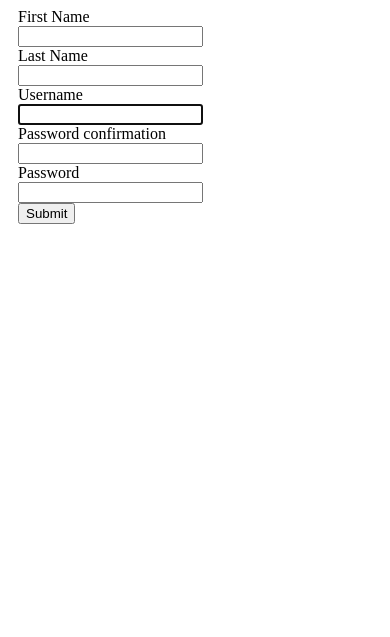
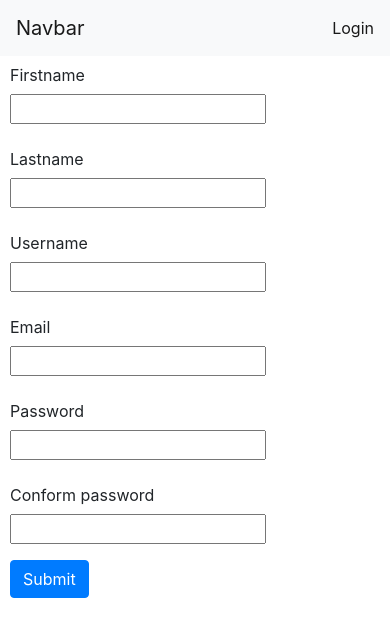
Before and after one commit to AnandRayarao/tool, a Django app: page /user/register/ in a window 390 px wide. Shown: the top 637 px of the page. Run offline with Django 3.2, Linux system fonts and the light colour scheme; parts of the project's set-up code (start-up, migrations or seed data) failed here and were passed over; some libraries are stand-ins or nearby versions.

Commit message:
register and login

```diff
--- a/registration/urls.py
+++ b/registration/urls.py
@@ -4,6 +4,7 @@ from . import views
 
 urlpatterns = [
     path("register/", views.register, name="register"),
-    path("login/", views.login, name="login")
+    path("login/", views.userlogin, name="userlogin"),
+    path("logout/", views.userlogout, name="userlogout")
 
 ]
--- a/registration/views.py
+++ b/registration/views.py
@@ -4,32 +4,25 @@ from django.http import HttpResponse
 from django.shortcuts import render
 from django import forms
 from django.shortcuts import render, redirect
-from django.contrib.auth import authenticate, login
+from django.contrib.auth import authenticate, login, logout
 from django.contrib.auth.forms import UserCreationForm, UsernameField
 
 
 # Create your views here.
 
 class logiForm(forms.Form):
-        username = forms.CharField(label='Email', max_length=100)
+        username = forms.CharField(label='username', max_length=100)
         password = forms.CharField(label="Password",widget=forms.PasswordInput)
 
-class MYUserCreationForm(UserCreationForm):
-    first_name = forms.CharField(
-        label=("First Name"),
-        strip=False,
+class MYUserCreationForm(forms.Form):
+    firstname = forms.CharField(label='Firstname', max_length=100)
+    lastname = forms.CharField(label='Lastname', max_length=100)
+    username = forms.CharField(label='Username', max_length=100)
+    email = forms.CharField(label='Email',widget=forms.EmailInput)
+    password = forms.CharField(label="Password", widget=forms.PasswordInput)
+    password1 = forms.CharField(label="Conform password",
+                                widget=forms.PasswordInput)
 
-    )
-    last_name = forms.CharField(
-        label=("Last Name"),
-        strip=False,
-
-    )
-    email = forms.CharField(
-        label=("Email"),
-        strip=False,
-
-    )
 
 def register(request):
     if request.user.is_authenticated:
@@ -37,20 +30,35 @@ def register(request):
     if request.method == 'POST':
         form = MYUserCreationForm(request.POST)
         if form.is_valid():
-            form.save()
-            username = form.cleaned_data.get('username')
-            password = form.cleaned_data.get('password1')
-            return redirect('/')
-        else:
-            return render(request, 'register.html', {'form': form})
+            print(form.cleaned_data['username'],
+                                            form.cleaned_data['email'],
+                                            form.cleaned_data['password'])
+            user = User.objects.create_user(form.cleaned_data['username'],
+                                            form.cleaned_data['email'],
+                                            form.cleaned_data['password'])
+            user.save()
+
+            return redirect("/user/login")
     else:
         form = MYUserCreationForm()
         return render(request, 'register.html', {'form': form})
 
-def login(request):
-    form = logiForm()
+def userlogin(request):
+
     if request.method == "POST":
-        username = form.cleaned_data.get('username')
-        password = form.cleaned_data.get('password1')
-        authenticate(request,username,password)
-    return render(request, "login.html" , {'form':form})
+        form = logiForm(request.POST)
+        if form.is_valid():
+            username = form.cleaned_data['username']
+            password = form.cleaned_data['password']
+            user = authenticate(username = username, password = password)
+            if user is not None:
+             login(request, user)
+             return redirect('/')
+    else:
+     form = logiForm()
+     return render(request, "login.html" , {'form':form})
+
+def userlogout(request):
+
+    logout(request)
+    return redirect("/")
--- a/templates/base.html
+++ b/templates/base.html
@@ -10,12 +10,25 @@
 </head>
 <body>
 
+
+
+
+
+
 <nav class="navbar navbar-light bg-light">
-  <a class="navbar-brand" href="#">Navbar</a>
+  <a class="navbar-brand" href="/">Navbar</a>
      <div class="navbar-nav">
-      <a class="nav-item nav-link active" href="user/login">Home </a>
+        {% if user.is_authenticated%}
+      <a class="nav-item nav-link active" href="/user/logout">Logout </a>
+       {% else %}
+
+               <a class="nav-item nav-link active" href="/user/login">Login
+               </a>
+
+       {% endif %}
      </div>
 </nav>
+
 <!--<a  href = "/user/register"  class="3btn primary sm">hello</a>-->
 
 {% block content %}
--- a/templates/login.html
+++ b/templates/login.html
@@ -2,7 +2,9 @@
 
 
 
+
 {% block content %}
+
 <form style="margin-left:10px;marigin-top:10px;" method="POST">
     {% csrf_token %}
   <div class="form-group row">
--- a/templates/register.html
+++ b/templates/register.html
@@ -1,37 +1,42 @@
-
+{% extends 'base.html' %}
 
 
 
 {% block content %}
-
 <form style="margin-left:10px;marigin-top:10px;" method="POST">
     {% csrf_token %}
-   <div class="form-group row">
-    <label  class="col-sm-2 col-form-label">{{form.first_name.label}}</label>
+  <div class="form-group row">
+    <label  class="col-sm-2 col-form-label"> {{form.firstname.label}} </label>
     <div class="col-sm-5">
-      {{form.first_name}}
+      {{form.firstname}}
     </div>
   </div>
    <div class="form-group row">
-    <label  class="col-sm-2 col-form-label">{{form.last_name.label}}</label>
+    <label  class="col-sm-2 col-form-label"> {{form.lastname.label}} </label>
     <div class="col-sm-5">
-      {{form.last_name}}
+      {{form.lastname}}
     </div>
   </div>
-  <div class="form-group row">
+     <div class="form-group row">
     <label  class="col-sm-2 col-form-label"> {{form.username.label}} </label>
     <div class="col-sm-5">
       {{form.username}}
     </div>
   </div>
-  <div class="form-group row">
-    <label  class="col-sm-2 col-form-label">{{form.password2.label}}</label>
+    <div class="form-group row">
+    <label  class="col-sm-2 col-form-label"> {{form.email.label}} </label>
     <div class="col-sm-5">
-      {{form.password2}}
+      {{form.email}}
     </div>
   </div>
-   <div class="form-group row">
-    <label  class="col-sm-2 col-form-label">{{form.password1.label}}</label>
+  <div class="form-group row">
+    <label  class="col-sm-2 col-form-label">{{form.password.label}}</label>
+    <div class="col-sm-5">
+      {{form.password}}
+    </div>
+  </div>
+     <div class="form-group row">
+    <label  class="col-sm-2 col-form-label"> {{form.password1.label}} </label>
     <div class="col-sm-5">
       {{form.password1}}
     </div>
@@ -41,5 +46,4 @@
 </form>
 
 
-
 {% endblock %}
```
Also changed, not shown: templates/nav.html (added, +14 -0 lines), db.sqlite3.
